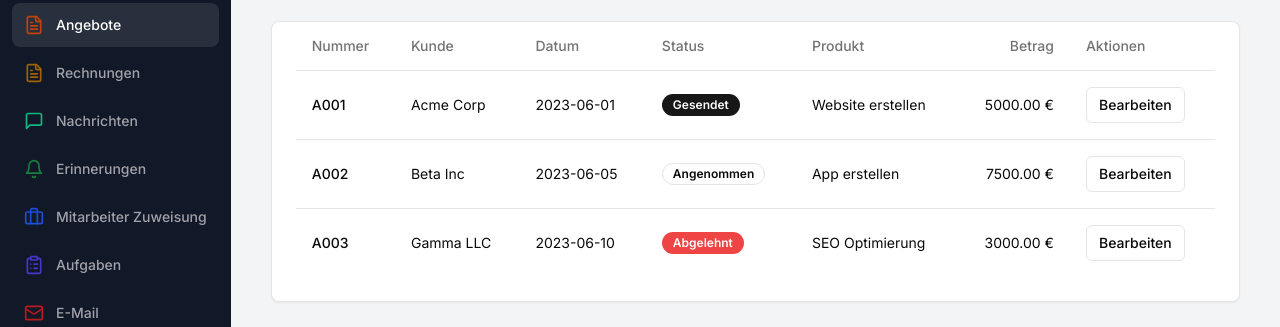
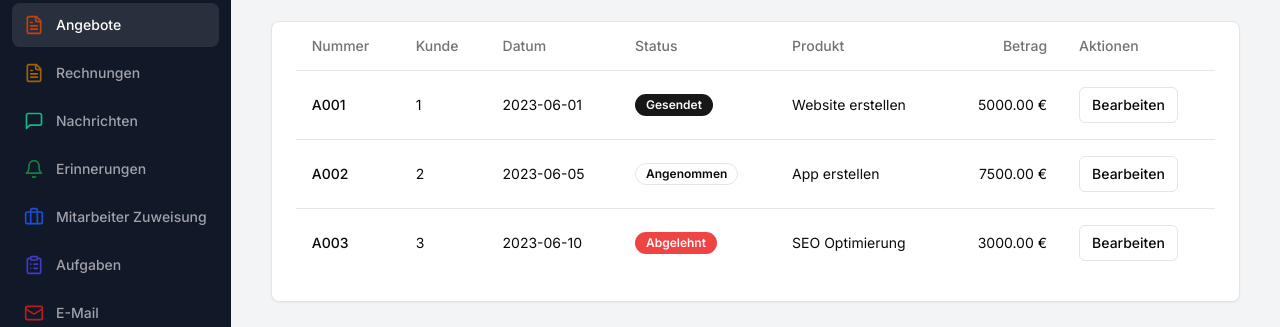
Before and after one commit to ogiMamic/crm-sales, a Next.js app: page /offers in a window 1280 px wide. Shown: the part 253-580 px from the top of the page. Built offline with nearby package versions, Linux system fonts and the light colour scheme; no server answers.

Commit message:
Choose customer from dialog dropdown from offer

```diff
--- /dev/null
+++ b/app/api/customers/route.ts
@@ -0,0 +1,11 @@
+import { NextApiRequest, NextApiResponse } from 'next'
+
+const customers = [
+  { id: '1', name: 'Alice Johnson', email: 'alice@example.com', phone: '123-456-7890', company: 'Tech Co' },
+  { id: '2', name: 'Bob Smith', email: 'bob@example.com', phone: '234-567-8901', company: 'Design Inc' },
+  { id: '3', name: 'Charlie Brown', email: 'charlie@example.com', phone: '345-678-9012', company: 'Marketing LLC' },
+]
+
+export default function handler(req: NextApiRequest, res: NextApiResponse) {
+  res.status(200).json(customers)
+}
--- a/app/offers/page.tsx
+++ b/app/offers/page.tsx
@@ -7,26 +7,28 @@ import { CreateOfferDialog } from '@/components/CreateOfferDialog'
 import { Card, CardContent, CardHeader, CardTitle } from "@/components/ui/card"
 import { Badge } from "@/components/ui/badge"
 
+type Offer = {
+  id: number
+  number: string
+  customer: string
+  date: string
+  status: string
+  amount: number
+  product: string
+}
+
 export default function OffersPage() {
-  const [offers, setOffers] = useState([
+  const [offers, setOffers] = useState<Offer[]>([
     { id: 1, number: 'A001', customer: '1', date: '2023-06-01', status: 'Gesendet', amount: 5000, product: 'Website erstellen' },
     { id: 2, number: 'A002', customer: '2', date: '2023-06-05', status: 'Angenommen', amount: 7500, product: 'App erstellen' },
     { id: 3, number: 'A003', customer: '3', date: '2023-06-10', status: 'Abgelehnt', amount: 3000, product: 'SEO Optimierung' },
   ])
 
-  const [customers] = useState([
-    { id: '1', name: 'Acme Corp' },
-    { id: '2', name: 'Beta Inc' },
-    { id: '3', name: 'Gamma LLC' },
-    { id: '4', name: 'Delta Co' },
-    { id: '5', name: 'Epsilon GmbH' },
-  ])
-
-  const handleCreateOffer = (newOffer) => {
-    setOffers([...offers, { ...newOffer, id: offers.length + 1 }])
+  const handleCreateOffer = (newOffer: Offer) => {
+    setOffers(prevOffers => [...prevOffers, { ...newOffer, id: prevOffers.length + 1 }])
   }
 
-  const getStatusBadge = (status) => {
+  const getStatusBadge = (status: string) => {
     switch (status) {
       case 'Entwurf':
         return <Badge variant="outline">Entwurf</Badge>
@@ -54,8 +56,7 @@ export default function OffersPage() {
           <CardTitle className="text-2xl font-bold">Angebote</CardTitle>
           <CreateOfferDialog
             onCreateOffer={handleCreateOffer}
-            customers={customers}
-            lastOfferNumber={offers[offers.length - 1].number}
+            lastOfferNumber={offers.length > 0 ? offers[offers.length - 1].number : 'A000'}
           />
         </CardHeader>
         <CardContent>
@@ -83,7 +84,7 @@ export default function OffersPage() {
               {offers.map((offer) => (
                 <TableRow key={offer.id}>
                   <TableCell className="font-medium">{offer.number}</TableCell>
-                  <TableCell>{customers.find(c => c.id === offer.customer)?.name || offer.customer}</TableCell>
+                  <TableCell>{offer.customer}</TableCell>
                   <TableCell>{offer.date}</TableCell>
                   <TableCell>{getStatusBadge(offer.status)}</TableCell>
                   <TableCell>{offer.product}</TableCell>
--- a/components/CreateOfferDialog.tsx
+++ b/components/CreateOfferDialog.tsx
@@ -11,6 +11,14 @@ import { format } from "date-fns"
 import { cn } from "@/lib/utils"
 import { Calendar } from "@/components/ui/calendar"
 
+type Customer = {
+  id: string
+  name: string
+  email: string
+  phone: string
+  company: string
+}
+
 type OfferFormData = {
   number: string
   customer: string
@@ -22,7 +30,6 @@ type OfferFormData = {
 
 type CreateOfferDialogProps = {
   onCreateOffer: (offer: OfferFormData) => void
-  customers: { id: string; name: string }[]
   lastOfferNumber: string
 }
 
@@ -43,8 +50,9 @@ const offerStatuses = [
   'Abgeschlossen',
 ]
 
-export function CreateOfferDialog({ onCreateOffer, customers, lastOfferNumber }: CreateOfferDialogProps) {
+export function CreateOfferDialog({ onCreateOffer, lastOfferNumber }: CreateOfferDialogProps) {
   const [isOpen, setIsOpen] = useState(false)
+  const [customers, setCustomers] = useState<Customer[]>([])
   const [formData, setFormData] = useState<OfferFormData>({
     number: '',
     customer: '',
@@ -53,6 +61,24 @@ export function CreateOfferDialog({ onCreateOffer, customers, lastOfferNumber }:
     amount: 0,
     product: '',
   })
+
+  useEffect(() => {
+    async function fetchCustomers() {
+      try {
+        const response = await fetch('/api/customers')
+        if (!response.ok) {
+          throw new Error('Failed to fetch customers')
+        }
+        const data = await response.json()
+        setCustomers(data)
+      } catch (error) {
+        console.error('Error fetching customers:', error)
+        setCustomers([])
+      }
+    }
+
+    fetchCustomers()
+  }, [])
 
   useEffect(() => {
     if (isOpen) {
@@ -108,6 +134,7 @@ export function CreateOfferDialog({ onCreateOffer, customers, lastOfferNumber }:
                 <Button
                   variant="outline"
                   role="combobox"
+                  aria-expanded={isOpen}
                   className="w-full justify-between"
                 >
                   {formData.customer
@@ -121,7 +148,7 @@ export function CreateOfferDialog({ onCreateOffer, customers, lastOfferNumber }:
                   <CommandInput placeholder="Kunde suchen..." />
                   <CommandEmpty>Kein Kunde gefunden.</CommandEmpty>
                   <CommandGroup>
-                    {Array.isArray(customers) && customers.map((customer) => (
+                    {customers.map((customer) => (
                       <CommandItem
                         key={customer.id}
                         onSelect={() => {
```
